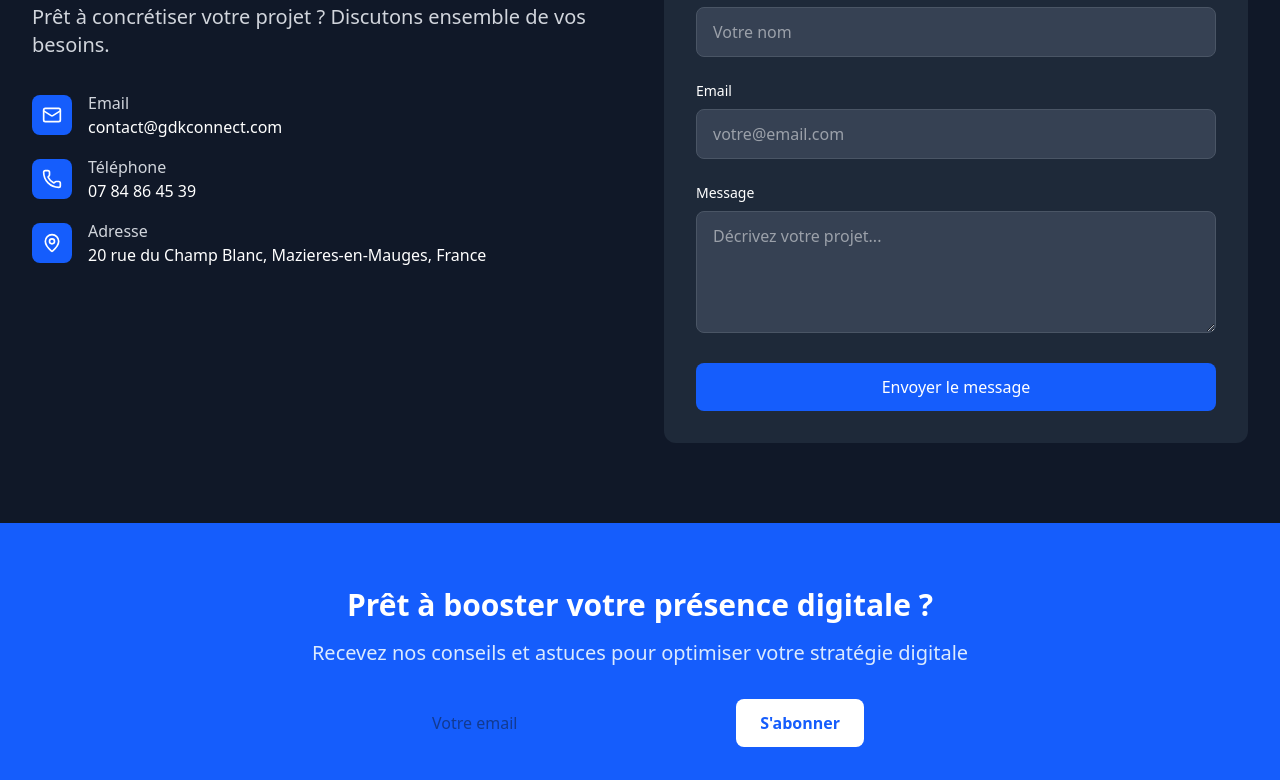
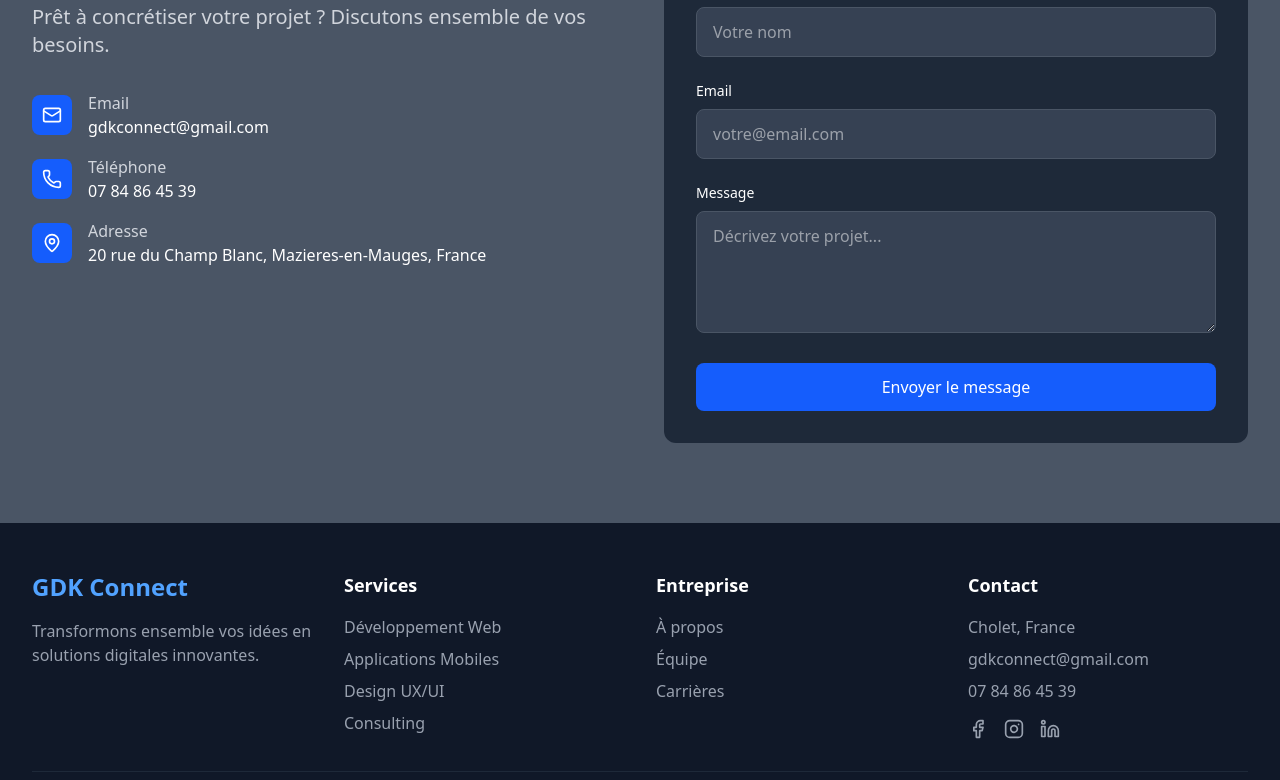
Before and after one commit to lucasA49/gdkconnect, a React (Vite) app in the folder vite-project/: page / in a window 1280 px wide. Shown: the part 2580-3360 px from the top of the page. Built offline with nearby package versions, Linux system fonts and the light colour scheme.

Commit message:
mise en place du formulaire de prise de rdv

```diff
--- a/vite-project/src/Composant/Calendar.jsx
+++ b/vite-project/src/Composant/Calendar.jsx
@@ -1,12 +1,20 @@
+import { useEffect } from "react";
+
 export default function Calendar() {
+  useEffect(() => {
+    const script = document.createElement("script");
+    script.src = "https://assets.calendly.com/assets/external/widget.js";
+    script.async = true;
+    document.body.appendChild(script);
+  }, []);
+
   return (
-    <div className="flex justify-center mt-12 mb-12">
-      <iframe
-        src="https://calendar.google.com/calendar/appointments/schedules/AcZssZ1FVnN46cwxCm79NN4UJzFRLQU31PWhZVDlm7ArfJXH7toKcGDQ-rxFRVOsro5Du-rcdm8J1F9R?gv=true"
-        style={{ border: 0 }}
-        className="w-[90%] h-[600px]"
-        frameBorder="0"
-      ></iframe>
+    <div className="min-h-screen flex justify-center items-center bg-white px-4">
+      <div
+        className="calendly-inline-widget w-full max-w-5xl"
+        data-url="https://calendly.com/gdkconnect/30min"
+        style={{ minWidth: "320px", height: "700px" }}
+      ></div>
     </div>
   );
 }
--- a/vite-project/src/Composant/ContactPage.jsx
+++ b/vite-project/src/Composant/ContactPage.jsx
@@ -1,9 +1,11 @@
 import React, { useState } from "react";
 import { useForm } from "react-hook-form";
+import { NavLink } from "react-router-dom";
 import emailjs from "emailjs-com";
 import { Mail, Phone, MapPin } from "lucide-react";
 import Header from "./Header";
 import Footer from "./Footer";
+
 const ContactPage = () => {
   const { register, handleSubmit, reset } = useForm();
   const [statusMessage, setStatusMessage] = useState(null);
@@ -43,9 +45,15 @@ const ContactPage = () => {
           <h1 className="text-4xl font-bold text-gray-900 mb-4">
             Contactez <span className="text-blue-600">GDK Connect</span>
           </h1>
-          <p className="text-lg text-gray-600">
+          <p className="text-lg text-gray-600 mb-4">
             Une idée de projet ? Une question ? Nous sommes là pour vous accompagner.
           </p>
+          <NavLink
+            to="/prisederdv"
+            className="inline-block mt-2 bg-orange-500 hover:bg-orange-600 text-white font-semibold py-2 px-5 rounded-xl transition"
+          >
+            Prendre un rendez-vous
+          </NavLink>
         </div>
 
         <div className="grid md:grid-cols-2 gap-10">
@@ -107,7 +115,6 @@ const ContactPage = () => {
             )}
           </form>
 
-          {/* Bloc de contact + Google Map */}
           <div className="bg-white p-8 rounded-2xl shadow-md hover:shadow-2xl hover:scale-105 transition-all duration-300">
             <div className="space-y-6 text-gray-700 mb-6">
               <div className="flex items-center gap-4">
@@ -116,7 +123,7 @@ const ContactPage = () => {
               </div>
               <div className="flex items-center gap-4">
                 <Mail className="text-blue-600 w-6 h-6" />
-                <span>contact@gdkconnect.com</span>
+                <span>gdkconnect@gmail.com</span>
               </div>
               <div className="flex items-center gap-4">
                 <Phone className="text-blue-600 w-6 h-6" />
@@ -143,7 +150,7 @@ const ContactPage = () => {
           </div>
         </div>
       </section>
-      <Footer/>
+      <Footer />
     </>
   );
 };
--- a/vite-project/src/Composant/ContactSection.jsx
+++ b/vite-project/src/Composant/ContactSection.jsx
@@ -34,7 +34,7 @@ const ContactSection = () => {
   };
 
   return (
-    <section className="py-20 bg-gray-900 text-white">
+    <section className="py-20 bg-gray-600 text-white">
       <div className="max-w-7xl mx-auto px-4 sm:px-6 lg:px-8">
         <div className="grid grid-cols-1 lg:grid-cols-2 gap-12">
           {/* Bloc Contact Infos */}
@@ -54,7 +54,7 @@ const ContactSection = () => {
                 </div>
                 <div>
                   <p className="text-gray-300">Email</p>
-                  <p className="text-white">contact@gdkconnect.com</p>
+                  <p className="text-white">gdkconnect@gmail.com</p>
                 </div>
               </div>
               <div className="flex items-center gap-4">
--- a/vite-project/src/Composant/Footer.jsx
+++ b/vite-project/src/Composant/Footer.jsx
@@ -1,5 +1,6 @@
 import React from 'react';
 import { NavLink } from 'react-router-dom';
+import { Facebook, Instagram, Linkedin } from 'lucide-react';
 
 const Footer = () => (
   <footer className="bg-gray-900 text-white py-12">
@@ -35,6 +36,17 @@ const Footer = () => (
             <li>gdkconnect@gmail.com</li>
             <li>07 84 86 45 39</li>
           </ul>
+          <div className="flex gap-4 mt-4">
+            <NavLink to="https://facebook.com" target="_blank" className="text-gray-400 hover:text-white transition-colors">
+              <Facebook className="w-5 h-5" />
+            </NavLink>
+            <NavLink to="https://instagram.com" target="_blank" className="text-gray-400 hover:text-white transition-colors">
+              <Instagram className="w-5 h-5" />
+            </NavLink>
+            <NavLink to="https://linkedin.com" target="_blank" className="text-gray-400 hover:text-white transition-colors">
+              <Linkedin className="w-5 h-5" />
+            </NavLink>
+          </div>
         </div>
       </div>
       <div className="border-t border-gray-800 mt-8 pt-8 text-center text-gray-400">
--- a/vite-project/src/Pages/Home.jsx
+++ b/vite-project/src/Pages/Home.jsx
@@ -4,7 +4,6 @@ import ServiceSection from "../Composant/ServiceSection";
 import RealisationSection from "../Composant/RealisationSection";
 import AboutSection from "../Composant/AboutSection";
 import ContactSection from "../Composant/ContactSection";
-import NewsletterSection from "../Composant/NewsletterSection";
 import Footer from "../Composant/Footer";
 
 export default function Home() {
@@ -16,7 +15,6 @@ export default function Home() {
     <RealisationSection/>
     <AboutSection/>
     <ContactSection/>
-    <NewsletterSection/>
     <Footer/>
     </>
   )
```
